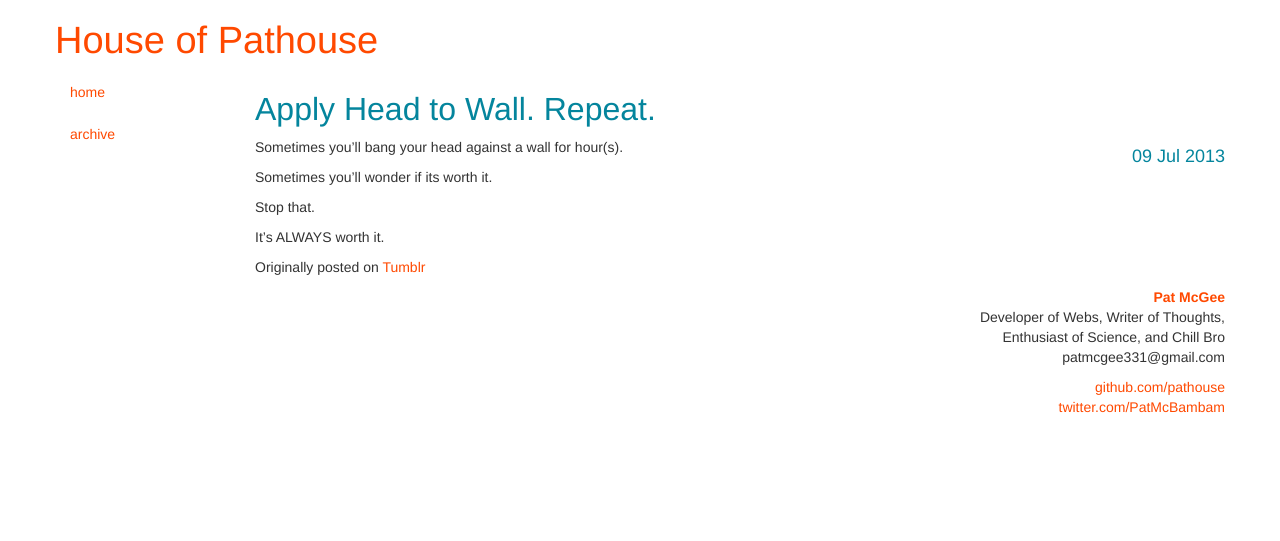
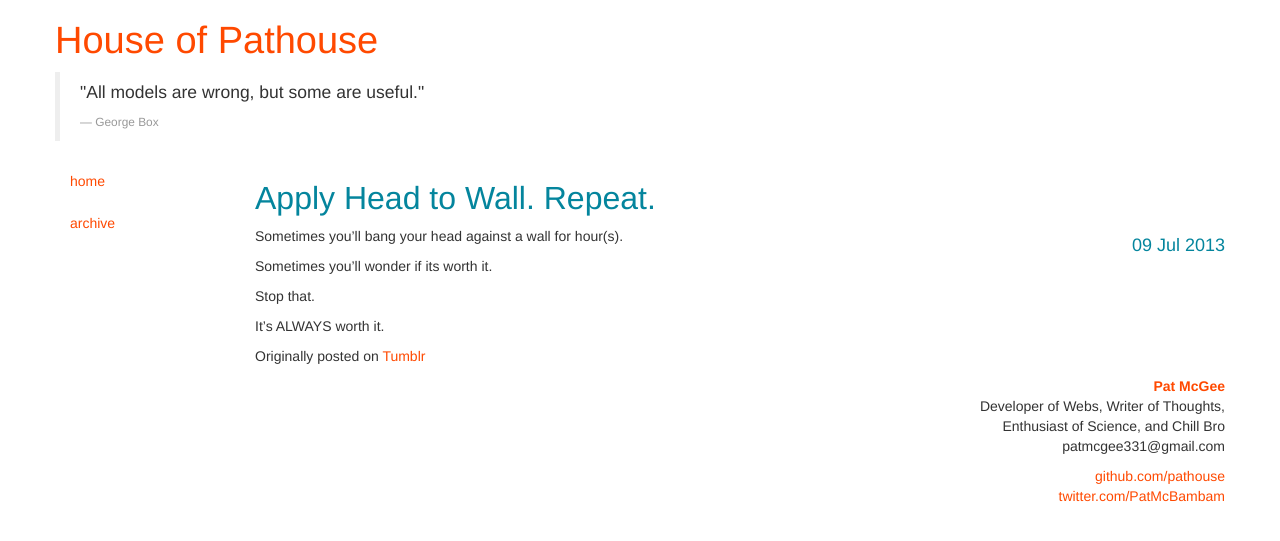
Before and after one commit to pathouse/pathouse.github.io, a Jekyll site: the page built from _posts/2013-07-09-apply-head-to-wall-repeat.markdown, in a window 1280 px wide. Shown: the top 541 px of the page. Built offline with Jekyll 4.4.1, drawn with Linux system fonts in a browser that asks for light colours.

Commit message:
add quote

```diff
--- a/_posts/2013-07-09-apply-head-to-wall-repeat.markdown
+++ b/_posts/2013-07-09-apply-head-to-wall-repeat.markdown
@@ -4,6 +4,8 @@ title: "Apply Head to Wall. Repeat."
 date: 2013-07-09 23:49:56
 categories: brainfart front
 tags: programming web development developers ruby on rails code coding
+op-quote: "All models are wrong, but some are useful."
+op-quote-sp: "George Box"
 ---
 
 Sometimes you'll bang your head against a wall for hour(s).
```
